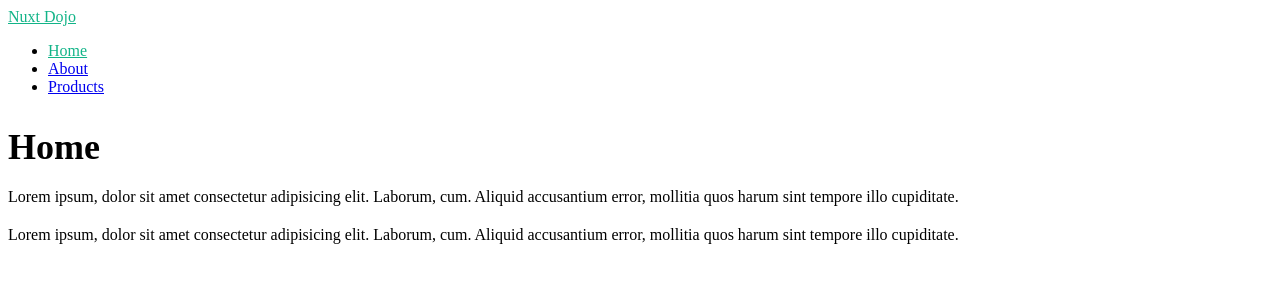
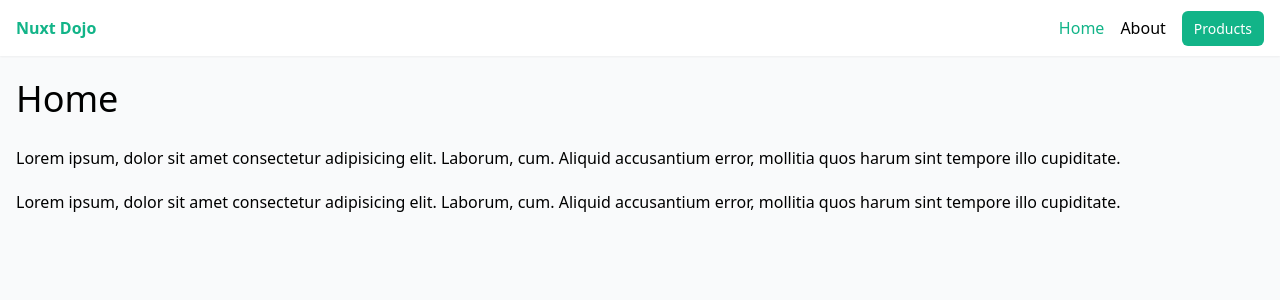
Before and after one commit to RamonArents/NuxtjsTutorial, a Nuxt app: page / in a window 1280 px wide. Shown: the top 300 px of the page. Built offline with nearby package versions, Linux system fonts and the light colour scheme.

Commit message:
tailwind

```diff
--- /dev/null
+++ b/assets/css/tailwind.css
@@ -0,0 +1,13 @@
+@tailwind base;
+@tailwind components;
+@tailwind utilities;
+
+body {
+    @apply bg-gray-50;
+}
+
+@layer components {
+    .btn {
+       @apply bg-[#12b488] text-white px-3 py-2 rounded-md text-sm text-white;
+    }
+ }
--- a/layouts/default.vue
+++ b/layouts/default.vue
@@ -1,17 +1,17 @@
 <template>
     <div>
-      <header>
-        <nav>
-          <NuxtLink to="/">Nuxt Dojo</NuxtLink>
-          <ul>
+      <header class="shadow-sm bg-white">
+        <nav class="container mx-auto p-4 flex justify-between">
+          <NuxtLink to="/" class="font-bold">Nuxt Dojo</NuxtLink>
+          <ul class="flex gap-4">
               <li><NuxtLink to="/">Home</NuxtLink></li>
               <li><NuxtLink to="/about">About</NuxtLink></li>
-              <li><NuxtLink to="/products">Products</NuxtLink></li>
+              <li><NuxtLink to="/products" class="btn">Products</NuxtLink></li>
           </ul>
         </nav>
       </header>
 
-      <div>
+      <div class="container mx-auto p-4">
         <slot />
       </div>
     </div>
--- a/layouts/products.vue
+++ b/layouts/products.vue
@@ -1,16 +1,16 @@
 <template>
   <div>
-    <header>
-      <nav>
-        <NuxtLink to="/products">Nuxt Dojo Merch</NuxtLink>
+    <header class="shadow-sm bg-white">
+      <nav class="container mx-auto p-4 flex justify-between">
+        <NuxtLink to="/products" class="font-bold">Nuxt Dojo Merch</NuxtLink>
       </nav>
     </header>
 
-    <div>
+    <div class="container mx-auto p-4">
       <slot />
     </div>
-    <footer>
-      <ul>
+    <footer class="container mx-auto p-4 flex justify-between border-t-2">
+      <ul class="flex gap-4">
         <li><NuxtLink to="/">Home</NuxtLink></li>
         <li><NuxtLink to="/about">About</NuxtLink></li>
         <li><NuxtLink to="/products">Products</NuxtLink></li>
--- a/nuxt.config.ts
+++ b/nuxt.config.ts
@@ -1,4 +1,5 @@
 // https://nuxt.com/docs/api/configuration/nuxt-config
 export default defineNuxtConfig({
-  devtools: { enabled: true }
+  devtools: { enabled: true },
+  modules:['@nuxtjs/tailwindcss']
 })
--- a/package.json
+++ b/package.json
@@ -10,6 +10,7 @@
   },
   "devDependencies": {
     "@nuxt/devtools": "latest",
+    "@nuxtjs/tailwindcss": "^6.8.0",
     "@types/node": "^18",
     "nuxt": "^3.6.1"
   }
```
Also changed, not shown: 1 other file (tests, documents, lock files or other folders).
